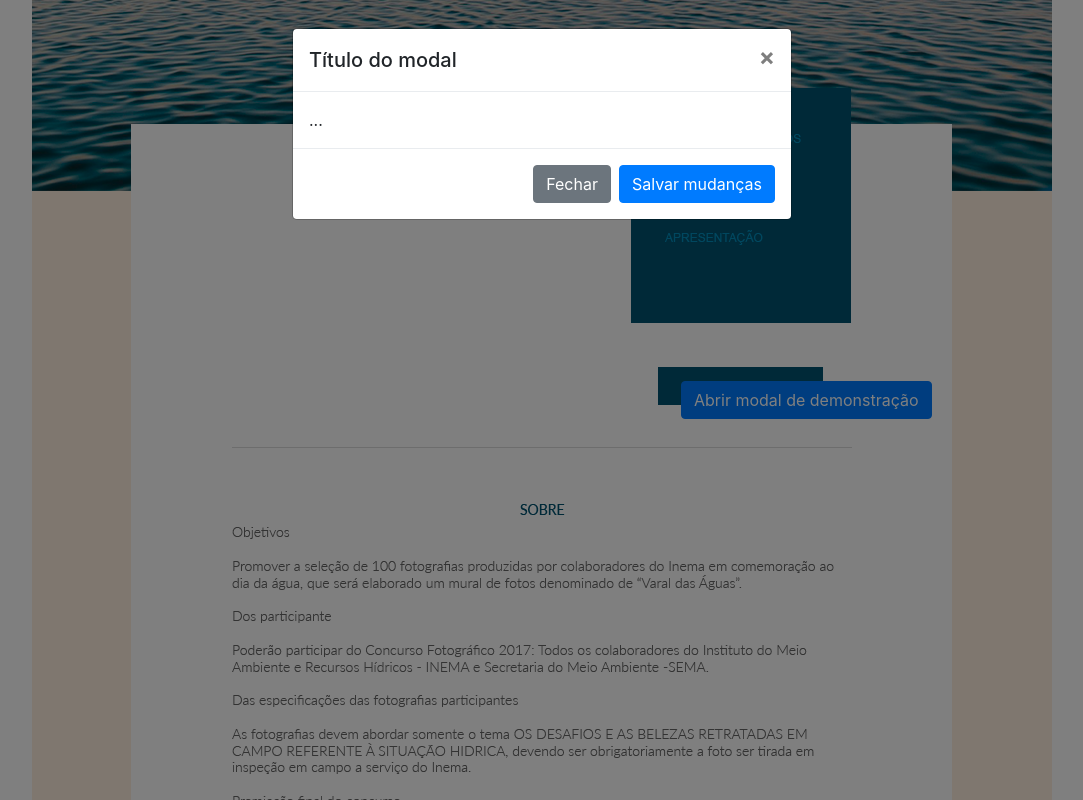
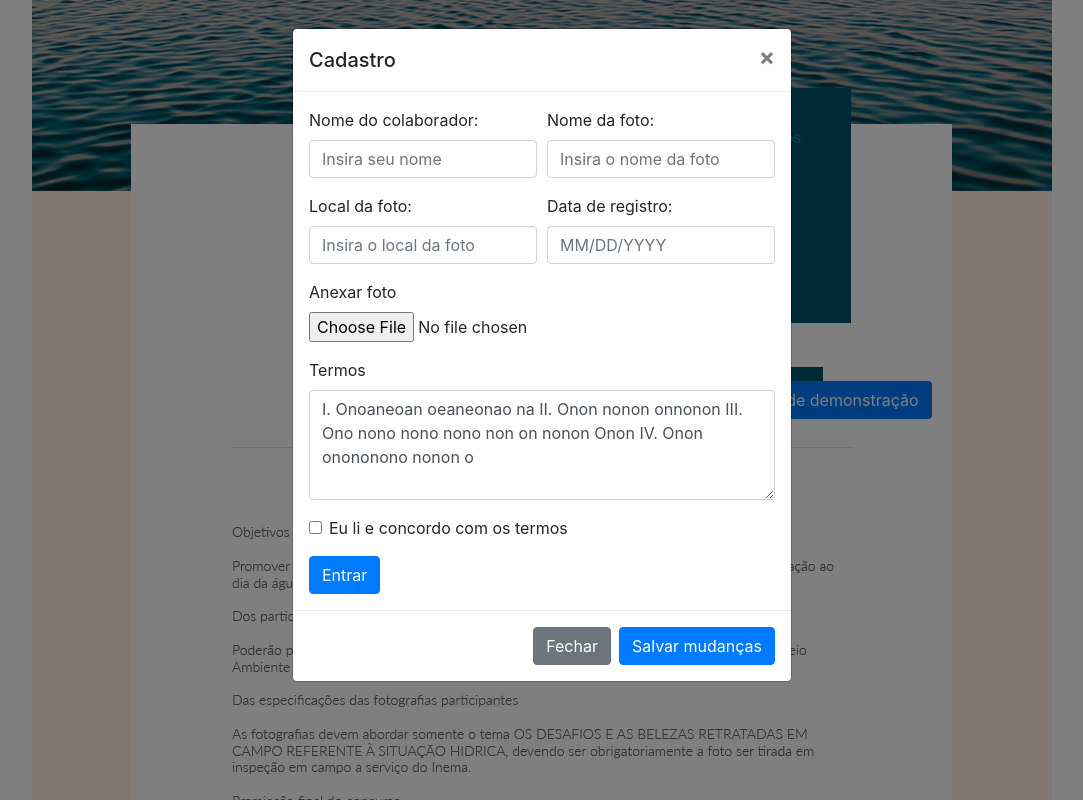
Before and after one commit to tarcisioaraujo/spa-varal-das-aguas, a Vue app: page / in a window 1280 px wide. Both pictures are taken after a click on the button "Abrir modal de demonstração". Shown: the part 488-1288 px from the top of the page, without its empty margins (98-1181 px from the left). Built offline with nearby package versions, Linux system fonts and the light colour scheme.

Commit message:
Ajsuta modal de inscrição conforme modelo do .psd

```diff
--- a/src/components/layout/SubscriptionModal.vue
+++ b/src/components/layout/SubscriptionModal.vue
@@ -4,13 +4,52 @@
           <div class="modal-dialog" role="document">
             <div class="modal-content">
               <div class="modal-header">
-                <h5 class="modal-title" id="exampleModalLabel">Título do modal</h5>
+                <h5 class="modal-title" id="exampleModalLabel">Cadastro</h5>
                 <button type="button" class="close" data-dismiss="modal" aria-label="Fechar">
                   <span aria-hidden="true">&times;</span>
                 </button>
               </div>
               <div class="modal-body">
-                ...
+                <form>
+                    <div class="form-row">
+                        <div class="form-group col-md-6">
+                            <label for="inputName4">Nome do colaborador:</label>
+                            <input type="name" class="form-control" id="inputName4" placeholder="Insira seu nome">
+                        </div>
+                        <div class="form-group col-md-6">
+                            <label for="inputNamePhoto4">Nome da foto:</label>
+                            <input type="name" class="form-control" id="inputNamePhoto4" placeholder="Insira o nome da foto">
+                        </div>
+                    </div>
+                    <div class="form-row">
+                        <div class="form-group col-md-6">
+                            <label for="inputNameLacation4">Local da foto:</label>
+                            <input type="name" class="form-control" id="inputNameLacation4" placeholder="Insira o local da foto">
+                        </div>
+                        <div class="form-group col-md-6">
+                            <label for="inputDate4">Data de registro:</label>
+                            <input type="name" class="form-control" id="inputDate4" placeholder="MM/DD/YYYY">
+                        </div>
+                    </div>
+                    <div class="form-group">
+                        <label for="photoFile1">Anexar foto</label>
+                        <input type="file" class="form-control-file" id="photoFile1">
+                    </div>
+                    <div class="form-group">
+                        <label for="terms">Termos</label>
+                        <textarea class="form-control" id="terms" rows="4" placeholder="" required>I. Onoaneoan oeaneonao na&#10;&#10;II. Onon nonon onnonon&#10;&#10;III. Ono nono nono nono non on nonon Onon&#10;&#10;IV. Onon onononono nonon o&#10;&#10;
+                        </textarea>
+                    </div>
+                    <div class="form-group">
+                        <div class="form-check">
+                            <input class="form-check-input" type="checkbox" value="" id="invalidCheck2" required>
+                            <label class="form-check-label" for="invalidCheck2">
+                                Eu li e concordo com os termos
+                            </label>
+                        </div>
+                    </div>
+                    <button type="submit" class="btn btn-primary">Entrar</button>
+                </form>
               </div>
               <div class="modal-footer">
                 <button type="button" class="btn btn-secondary" data-dismiss="modal">Fechar</button>
```
